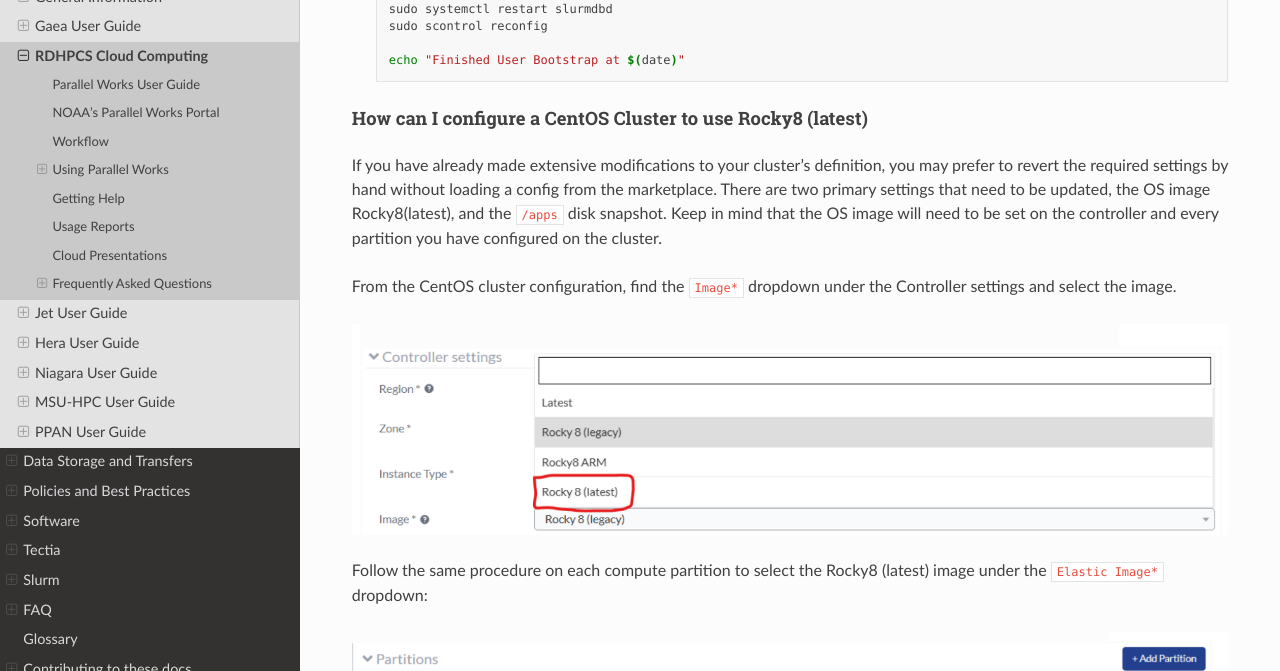
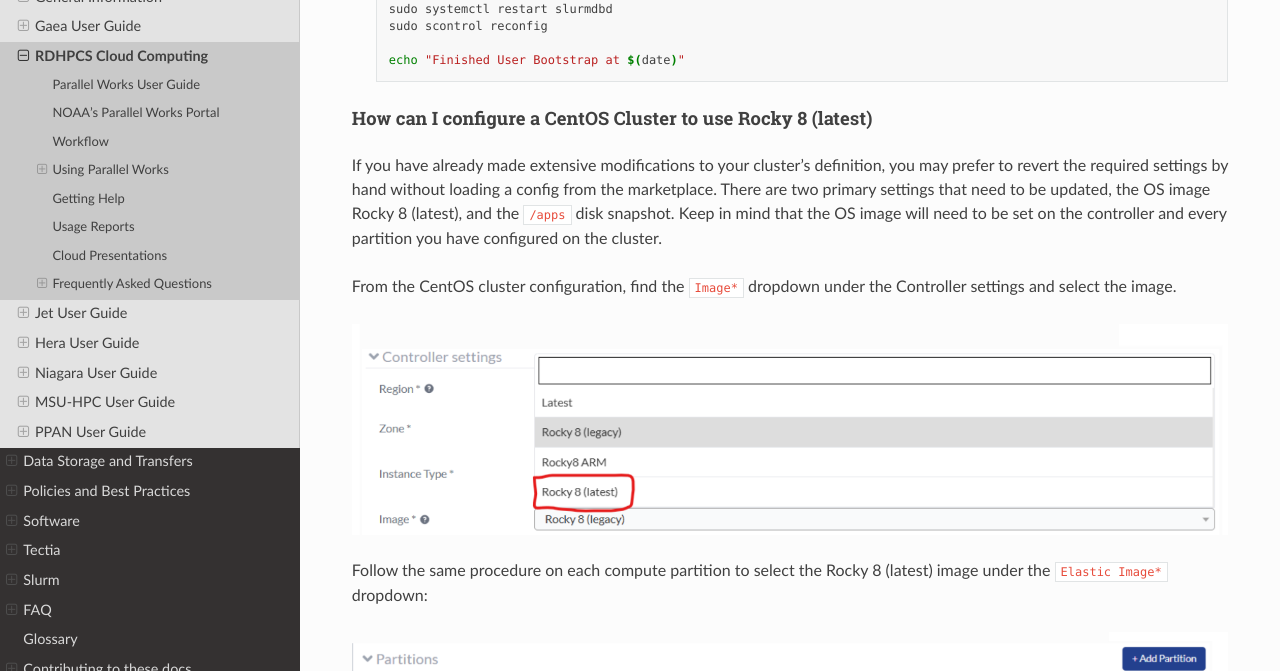
Before and after one commit to NOAA-RDHPCS/noaa-rdhpcs.github.io, a Sphinx documentation site: the page built from source/systems/cloud_user_guide.rst, in a window 1280 px wide and 900 px high, scrolled down 30816 px. Shown: the part 154-825 px from the top of the window. Built offline with Sphinx 7.4.7 and the Read the Docs theme 3.1.0, drawn with Linux system fonts in a browser that asks for light colours.

Commit message:
edits per Josh

```diff
--- a/source/systems/cloud_user_guide.rst
+++ b/source/systems/cloud_user_guide.rst
@@ -1688,15 +1688,15 @@ failure.
 
   echo "Finished User Bootstrap at $(date)"
 
-How can I configure a CentOS Cluster to use Rocky8 (latest)
-^^^^^^^^^^^^^^^^^^^^^^^^^^^^^^^^^^^^^^^^^^^^^^^^^^^^^^^^^^^
+How can I configure a CentOS Cluster to use Rocky 8 (latest)
+^^^^^^^^^^^^^^^^^^^^^^^^^^^^^^^^^^^^^^^^^^^^^^^^^^^^^^^^^^^^
 
 If you have already made extensive modifications to your cluster’s definition,
 you may prefer to revert the required settings by hand without loading a config
 from the marketplace. There are two primary settings that need to be updated,
-the OS image Rocky8(latest), and the ``/apps`` disk snapshot. Keep in mind that
-the OS image will need to be set on the controller and every partition you have
-configured on the cluster.
+the OS image Rocky 8 (latest), and the ``/apps`` disk snapshot. Keep in mind
+that the OS image will need to be set on the controller and every partition you
+have configured on the cluster.
 
 From the CentOS cluster configuration, find the ``Image*`` dropdown under the
 Controller settings and select the image.
@@ -1704,7 +1704,7 @@ Controller settings and select the image.
 .. image:: /images/Rocky81.png
 
 Follow the same procedure on each compute partition to select the
-Rocky8 (latest) image under the ``Elastic Image*`` dropdown:
+Rocky 8 (latest) image under the ``Elastic Image*`` dropdown:
 
 .. image:: /images/Rocky82.png
 
```
